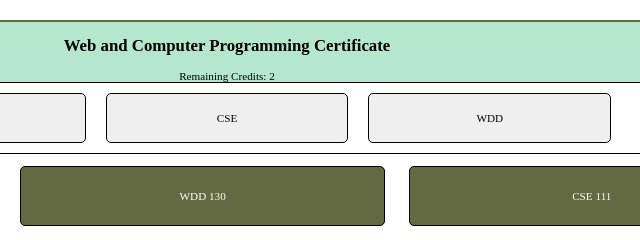
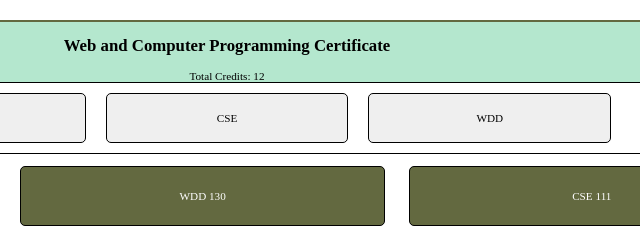
Before and after one commit to cupofvilatte/wdd231-chamberofcommerce, a plain HTML site: page index.html in a window 1280 px wide. Shown: the part 783-1023 px from the top of the page, 403-1043 px from the left. Drawn offline with Linux system fonts and the light colour scheme; a web font is replaced by a local one.

Commit message:
changed from remaining to total credit view

```diff
--- a/index.html
+++ b/index.html
@@ -58,7 +58,10 @@
         </section>
         <section id="education-plan" class="home-page-section">
             <div class="section-title">
-                <h2>Web and Computer Programming Certificate</h2><p id="credits-remaining">Remaining Credits: </p>
+                <h2>Web and Computer Programming Certificate</h2>
+                <p id="total-credits">Total Credits: </p>
+                <!-- <p id="credits-completed">Completed Credits: </p>
+                <p id="credits-remaining">Remaining Credits: </p> -->
             </div>
             <div id="course-categories">
                 <button>All</button>
--- a/scripts/courseHomePage.js
+++ b/scripts/courseHomePage.js
@@ -51,17 +51,28 @@ const categoryButtons = document.querySelectorAll('#course-categories button');
     });
 });
 
-const creditsRemaining = document.getElementById('credits-remaining');
-function calculateRemainingCredits() {
+const totalCredits = document.getElementById('total-credits');
+function calculateTotalCredits() {
     const totalCredits = courses.reduce((sum, course) => sum + course.credits, 0);
-    const completedCredits = courses.reduce((sum, course) => {
-        return course.completed ? sum + course.credits : sum;
-    }, 0);
-
-    const remainingCredits = totalCredits - completedCredits;
-    return remainingCredits;
+    return totalCredits;
 }
 
+//display total credits
+const creditsInTotal = calculateTotalCredits();
+totalCredits.textContent = `Total Credits: ${creditsInTotal}`;
+
+// remaining credits
+// const creditsRemaining = document.getElementById('credits-remaining');
+// function calculateRemainingCredits() {
+//     const totalCredits = courses.reduce((sum, course) => sum + course.credits, 0);
+//     const completedCredits = courses.reduce((sum, course) => {
+//         return course.completed ? sum + course.credits : sum;
+//     }, 0);
+
+//     const remainingCredits = totalCredits - completedCredits;
+//     return remainingCredits;
+// }
+
 // Display remaining credits
-const remainingCredits = calculateRemainingCredits();
-creditsRemaining.textContent = `Remaining Credits: ${remainingCredits}`;
+// const remainingCredits = calculateRemainingCredits();
+// creditsRemaining.textContent = `Remaining Credits: ${remainingCredits}`;
```
